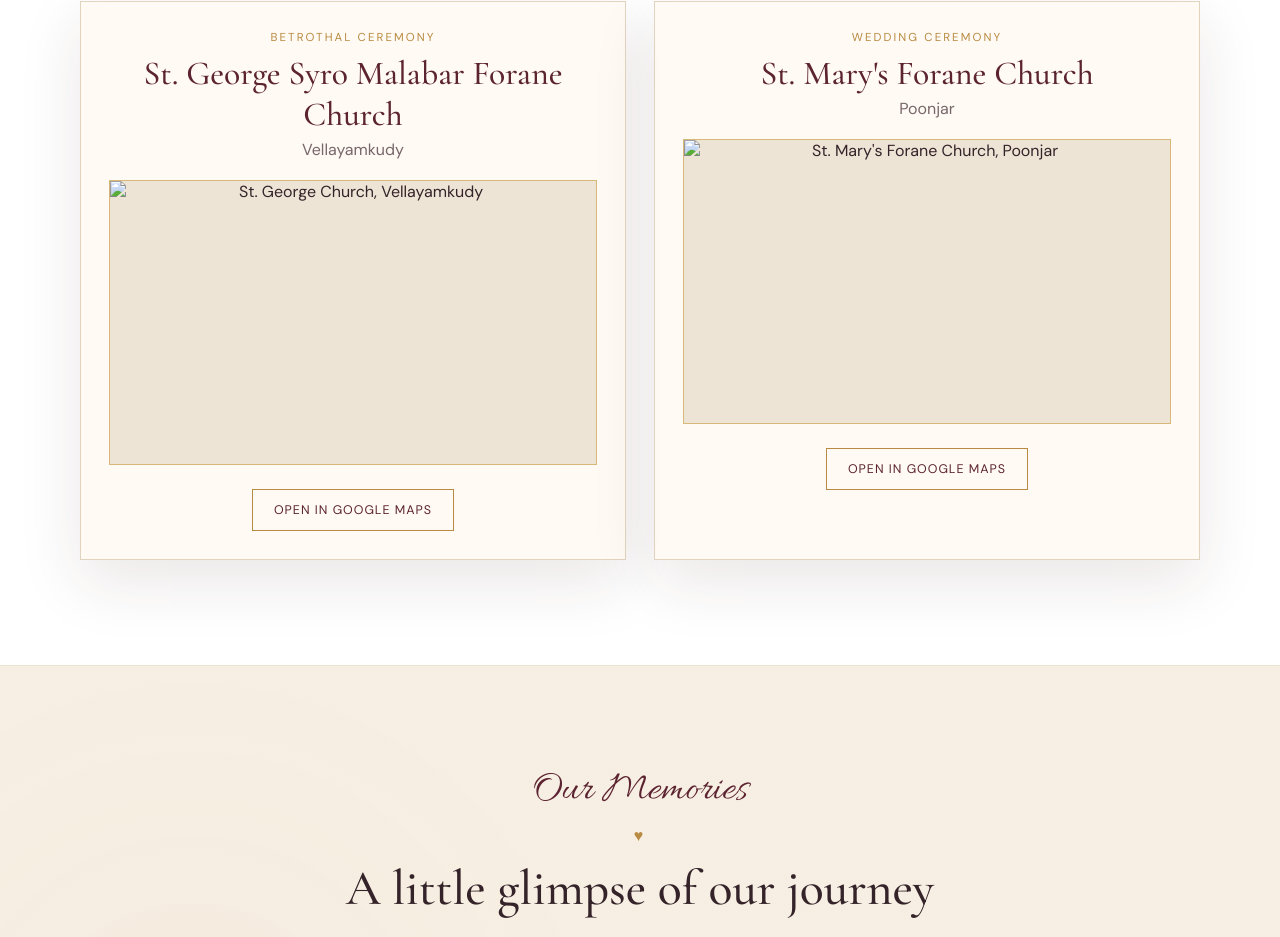
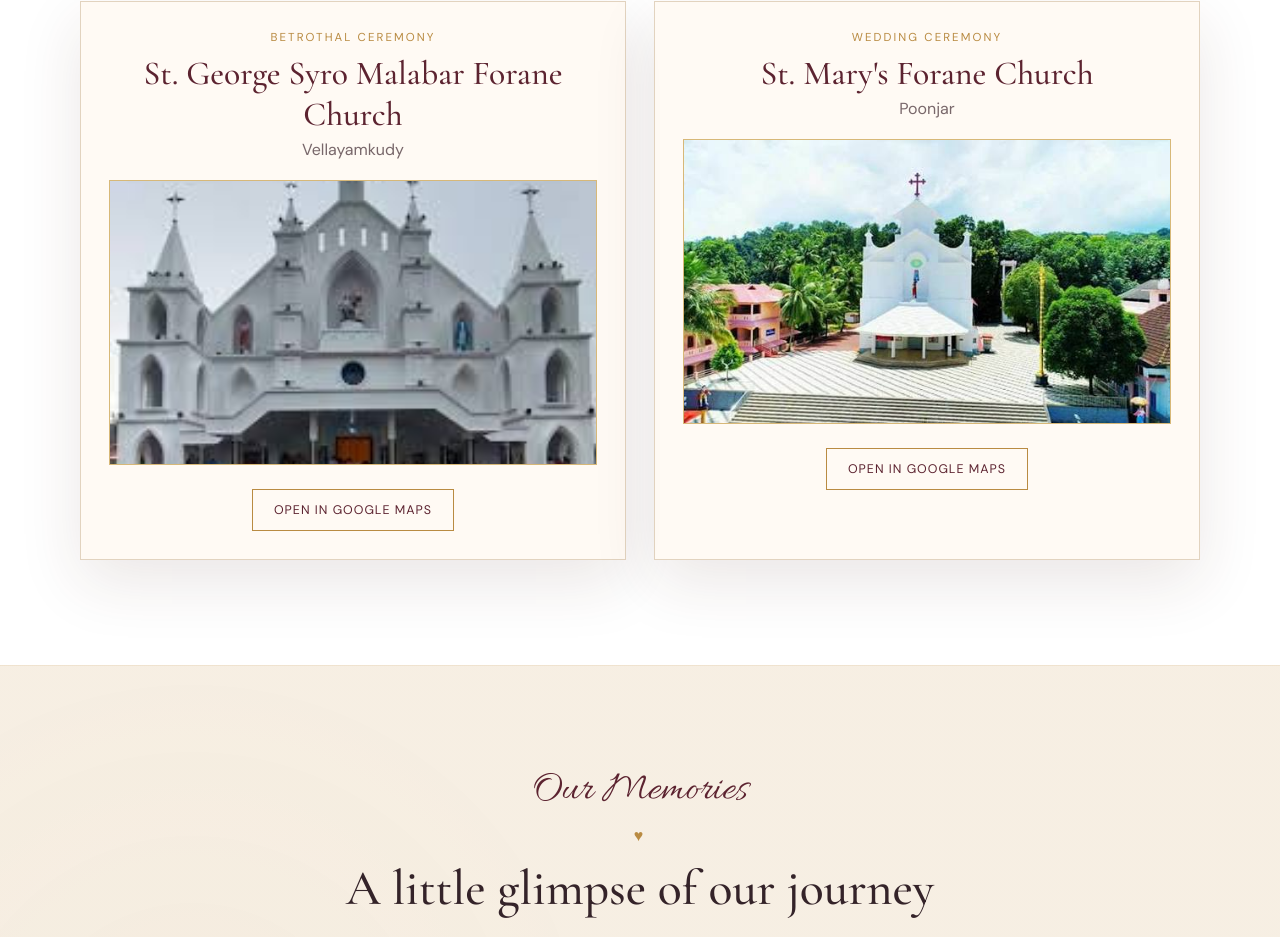
Before and after one commit to sumamsebastian2647-rgb/wedding-invitation, a plain HTML site: page index.html in a window 1280 px wide. Shown: the part 3155-4092 px from the top of the page. Drawn offline with nearby package versions, Linux system fonts and the light colour scheme; no server answers; files whose address does not match are found by name.

Commit message:
Update index.html

```diff
--- a/index.html
+++ b/index.html
@@ -134,7 +134,7 @@
         <h3>St. George Syro Malabar Forane Church</h3>
         <p>Vellayamkudy</p>
         <div class="venue-photo">
-          <img src="images/st-george-vellayamkudy.png" alt="St. George Church, Vellayamkudy" loading="lazy">
+          <img src="st-george-vellayamkudy.png" alt="St. George Church, Vellayamkudy" loading="lazy">
         </div>
         <a class="btn" target="_blank" rel="noopener" href="https://www.google.com/maps/search/?api=1&query=St.+George+Syro+Malabar+Forane+Church+Vellayamkudy">Open in Google Maps</a>
       </article>
@@ -144,7 +144,7 @@
         <h3>St. Mary's Forane Church</h3>
         <p>Poonjar</p>
         <div class="venue-photo">
-          <img src="images/st-marys-poonjar.png" alt="St. Mary's Forane Church, Poonjar" loading="lazy">
+          <img src="st-marys-poonjar.png" alt="St. Mary's Forane Church, Poonjar" loading="lazy">
         </div>
         <a class="btn" target="_blank" rel="noopener" href="https://www.google.com/maps/search/?api=1&query=St.+Mary's+Forane+Church+Poonjar">Open in Google Maps</a>
       </article>
```
